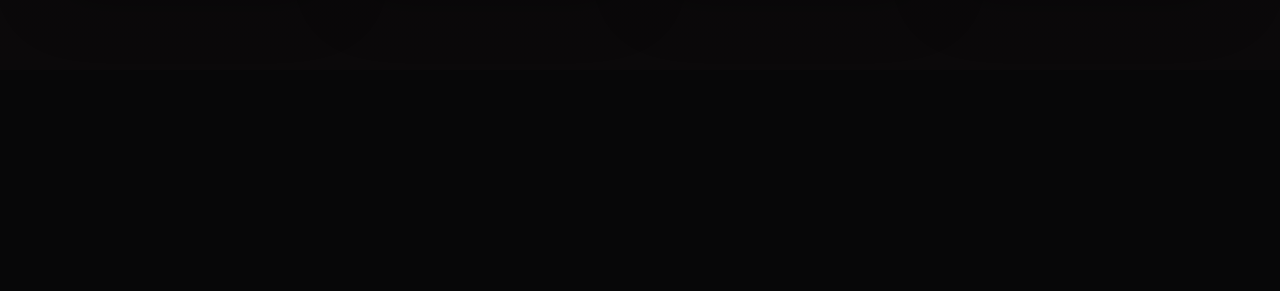
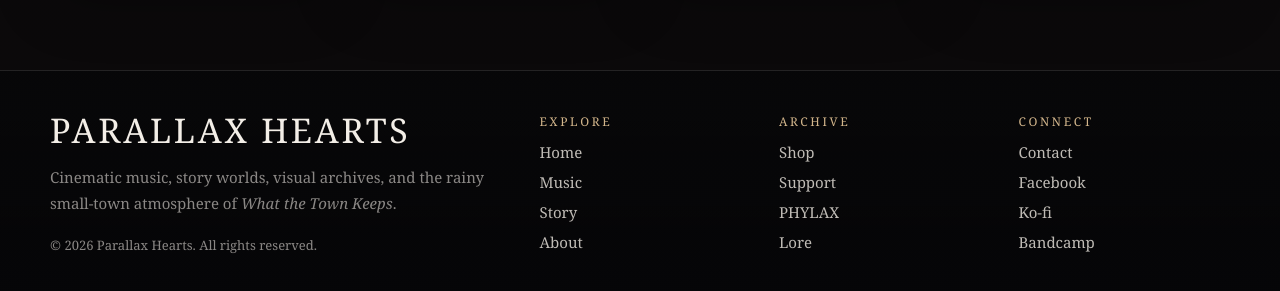
Before and after one commit to chthomps4/parallaxhearts-site, a Next.js app in the folder site/: page / in a window 1280 px wide. Shown: the part 1365-1656 px from the top of the page. Before the commit the page ends 1435 px from the top, so only its background shows below. Built offline with nearby package versions, Linux system fonts and the light colour scheme.

Commit message:
Add shared site footer

```diff
--- a/site/app/layout.tsx
+++ b/site/app/layout.tsx
@@ -1,4 +1,5 @@
 import type { Metadata } from "next";
+import Link from "next/link";
 import "./globals.css";
 
 export const metadata: Metadata = {
@@ -67,6 +68,170 @@ export const metadata: Metadata = {
   category: "music",
 };
 
+function SiteFooter() {
+  return (
+    <footer
+      style={{
+        borderTop: "1px solid var(--line)",
+        background:
+          "linear-gradient(180deg, rgba(5,5,7,0.72), rgba(5,5,7,0.96))",
+        padding: "42px 0",
+      }}
+    >
+      <div className="site-container">
+        <div
+          style={{
+            display: "grid",
+            gridTemplateColumns: "minmax(0, 1.2fr) repeat(3, minmax(160px, 0.55fr))",
+            gap: "28px",
+            alignItems: "start",
+          }}
+        >
+          <div>
+            <Link
+              href="/"
+              style={{
+                color: "var(--paper)",
+                textDecoration: "none",
+                fontSize: "clamp(24px, 4vw, 34px)",
+                letterSpacing: "0.08em",
+                textTransform: "uppercase",
+                lineHeight: 1,
+              }}
+            >
+              Parallax Hearts
+            </Link>
+
+            <p
+              className="soft-copy"
+              style={{
+                margin: "16px 0 0",
+                maxWidth: "520px",
+              }}
+            >
+              Cinematic music, story worlds, visual archives, and the rainy
+              small-town atmosphere of <em>What the Town Keeps</em>.
+            </p>
+
+            <p
+              style={{
+                margin: "18px 0 0",
+                color: "var(--paper-dim)",
+                fontSize: "13px",
+                lineHeight: 1.6,
+              }}
+            >
+              © {new Date().getFullYear()} Parallax Hearts. All rights reserved.
+            </p>
+          </div>
+
+          <div>
+            <p className="kicker" style={{ marginBottom: "12px" }}>
+              Explore
+            </p>
+
+            <FooterLinks
+              links={[
+                ["Home", "/"],
+                ["Music", "/music"],
+                ["Story", "/project"],
+                ["About", "/about"],
+              ]}
+            />
+          </div>
+
+          <div>
+            <p className="kicker" style={{ marginBottom: "12px" }}>
+              Archive
+            </p>
+
+            <FooterLinks
+              links={[
+                ["Shop", "/shop"],
+                ["Support", "/support"],
+                ["PHYLAX", "/phylax"],
+                ["Lore", "/phylax/lore"],
+              ]}
+            />
+          </div>
+
+          <div>
+            <p className="kicker" style={{ marginBottom: "12px" }}>
+              Connect
+            </p>
+
+            <FooterLinks
+              links={[
+                ["Contact", "/contact"],
+                ["Facebook", "https://www.facebook.com/parallaxhearts"],
+                ["Ko-fi", "https://ko-fi.com/parallaxhearts"],
+                [
+                  "Bandcamp",
+                  "https://parallaxhearts.bandcamp.com/album/what-the-town-keeps",
+                ],
+              ]}
+            />
+          </div>
+        </div>
+      </div>
+
+      <style>{`
+        @media (max-width: 900px) {
+          footer div[style*="grid-template-columns"] {
+            grid-template-columns: 1fr !important;
+          }
+        }
+      `}</style>
+    </footer>
+  );
+}
+
+function FooterLinks({
+  links,
+}: {
+  links: [label: string, href: string][];
+}) {
+  return (
+    <div style={{ display: "grid", gap: "10px" }}>
+      {links.map(([label, href]) => {
+        const isExternal = href.startsWith("http");
+
+        if (isExternal) {
+          return (
+            <a
+              key={label}
+              href={href}
+              target="_blank"
+              rel="noreferrer"
+              style={{
+                color: "var(--paper-soft)",
+                textDecoration: "none",
+                fontSize: "15px",
+              }}
+            >
+              {label}
+            </a>
+          );
+        }
+
+        return (
+          <Link
+            key={label}
+            href={href}
+            style={{
+              color: "var(--paper-soft)",
+              textDecoration: "none",
+              fontSize: "15px",
+            }}
+          >
+            {label}
+          </Link>
+        );
+      })}
+    </div>
+  );
+}
+
 export default function RootLayout({
   children,
 }: Readonly<{
@@ -104,6 +269,7 @@ export default function RootLayout({
           }}
         />
         {children}
+        <SiteFooter />
       </body>
     </html>
   );
```
